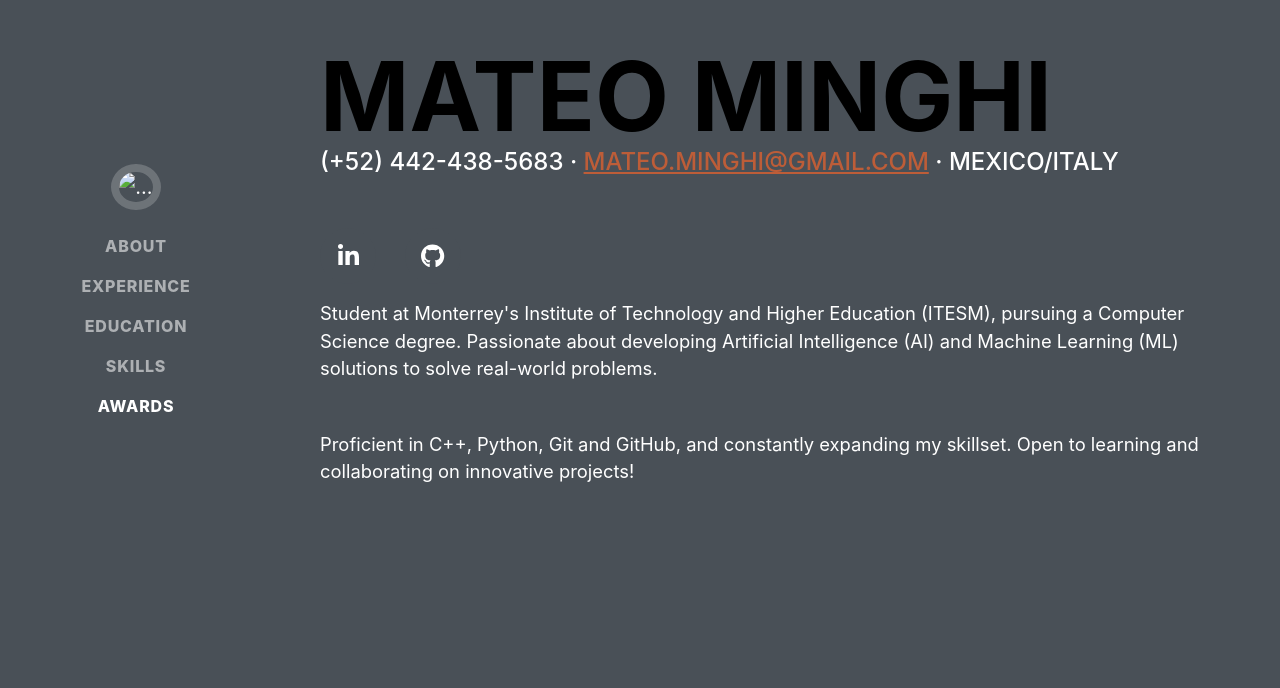
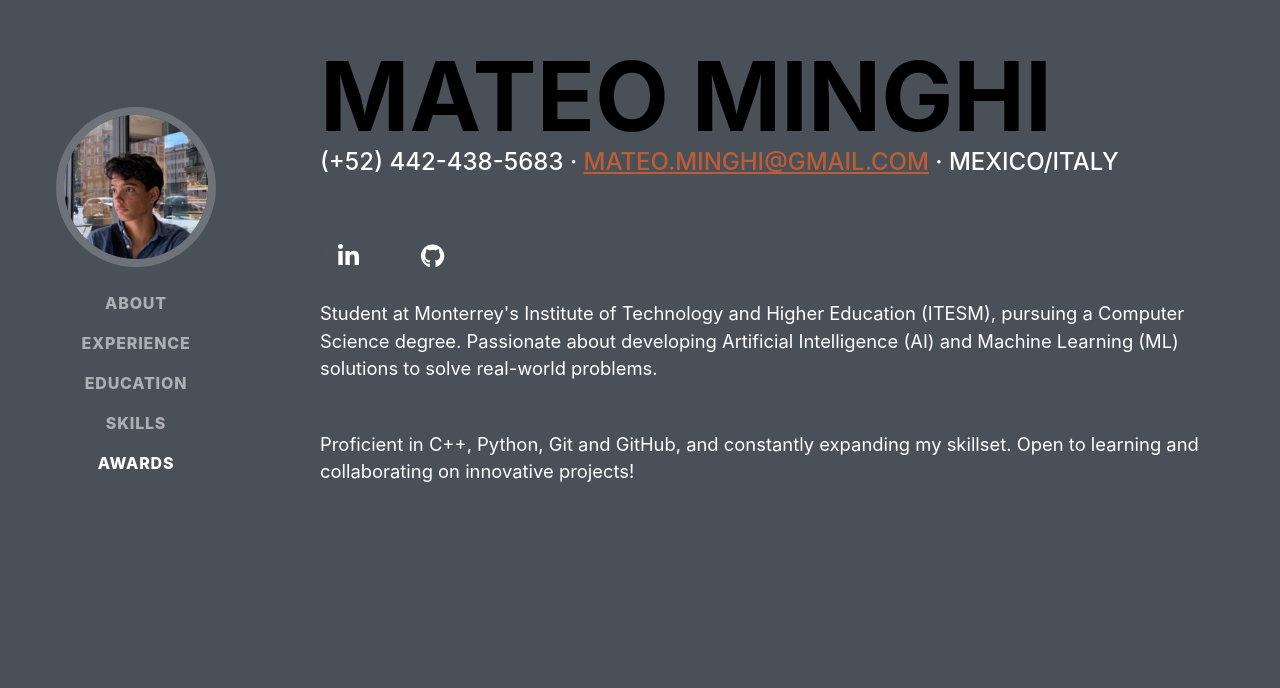
Before and after one commit to MateoMinghi/MateoMinghi.github.io, a plain HTML site: page index.html in a window 1280 px wide. Shown: the part 109-797 px from the top of the page. Drawn offline with nearby package versions, Linux system fonts and the light colour scheme; a web font is replaced by a local one.

Commit message:
add new image name

```diff
--- a/index.html
+++ b/index.html
@@ -6,7 +6,6 @@
         <meta name="description" content="" />
         <meta name="author" content="" />
         <title>Mateo Minghi Vega</title>
-        <link rel="icon" type="image/x-icon" href="assets/img/favicon.ico" />
         <!-- Font Awesome icons (free version)-->
         <script src="https://use.fontawesome.com/releases/v6.3.0/js/all.js" crossorigin="anonymous"></script>
         <!-- Google fonts-->
@@ -20,7 +19,7 @@
         <nav class="navbar navbar-expand-lg navbar-dark bg-primary fixed-top" id="sideNav">
             <a class="navbar-brand js-scroll-trigger" href="#page-top">
                 <span class="d-block d-lg-none">Clarence Taylor</span>
-                <span class="d-none d-lg-block"><img class="img-fluid img-profile rounded-circle mx-auto mb-2" src="assets/img/yo.jpg" alt="..." /></span>
+                <span class="d-none d-lg-block"><img class="img-fluid img-profile rounded-circle mx-auto mb-2" src="assets/yo.jpg" alt="..." /></span>
             </a>
             <button class="navbar-toggler" type="button" data-bs-toggle="collapse" data-bs-target="#navbarResponsive" aria-controls="navbarResponsive" aria-expanded="false" aria-label="Toggle navigation"><span class="navbar-toggler-icon"></span></button>
             <div class="collapse navbar-collapse" id="navbarResponsive">
```
